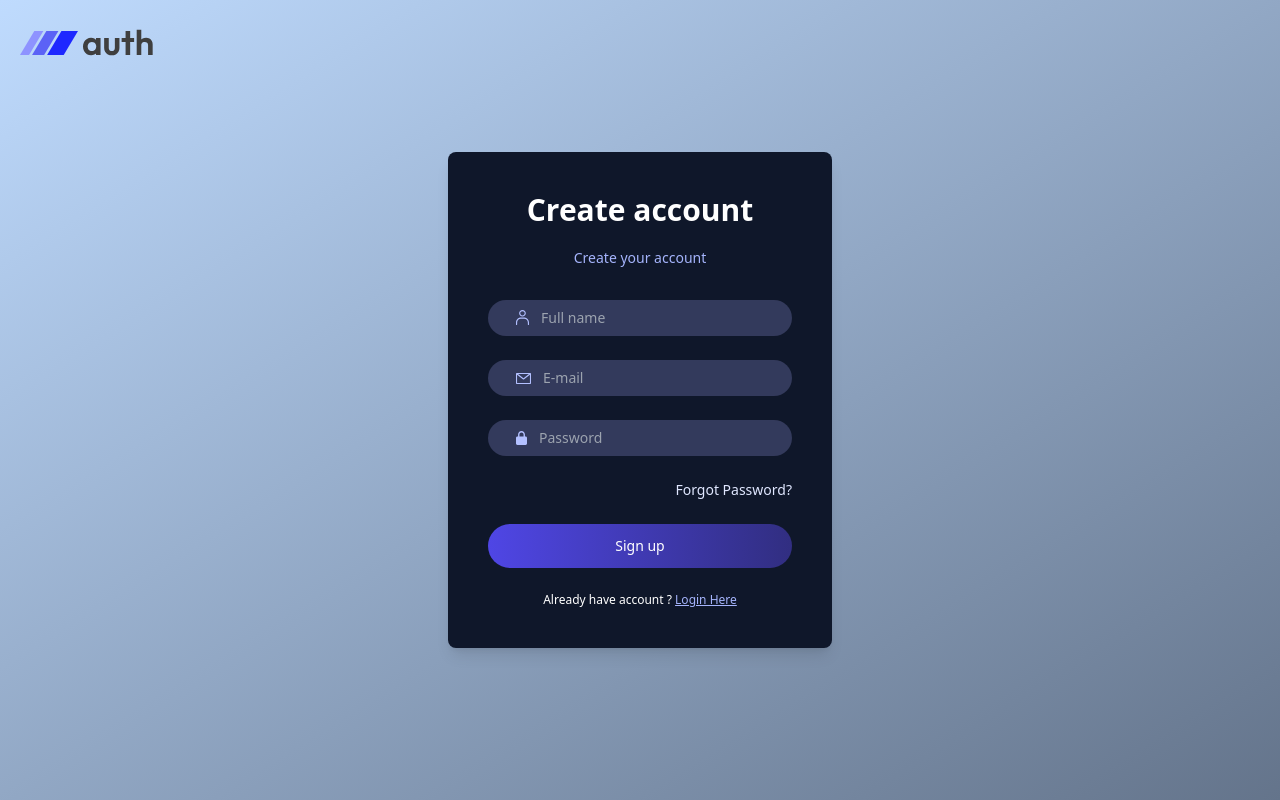
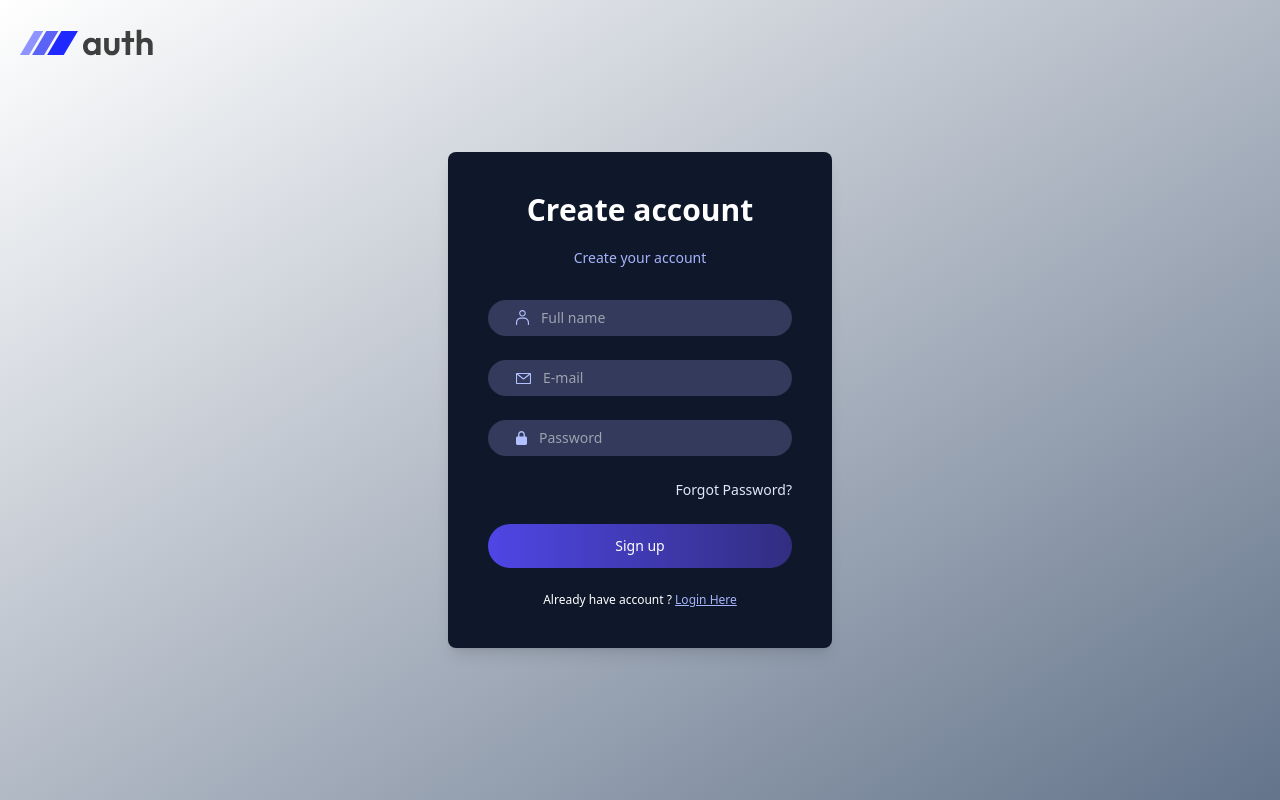
Before and after one commit to zdawan/Authentication, a React (Vite) app in the folder client/: page /login in a window 1280 px wide. Built offline with nearby package versions, Linux system fonts and the light colour scheme.

Commit message:
Second Commit

```diff
--- a/client/src/pages/Home.jsx
+++ b/client/src/pages/Home.jsx
@@ -4,7 +4,7 @@
 
 const Home = () => {
   return (
-    <div className='items-center justify-center min-h-screen bg-[url("../assets/bg_img.png")] bg-cover bg-center'>
+    <div className='items-center justify-center  min-h-screen bg-[url("../assets/bg_img.png")] bg-cover bg-center'>
       <Navbar />
       <Header />
     </div>
--- a/client/src/pages/Login.jsx
+++ b/client/src/pages/Login.jsx
@@ -15,7 +15,7 @@
 
   //we use state to check that user is on sign-in or sign-up
   return (
-    <div className="flex items-center justify-center min-h-screen px-4 sm:px-0 bg-gradient-to-br from-blue-200 to-slate-500">
+    <div className="flex items-center justify-center min-h-screen px-4 sm:px-0 bg-gradient-to-br from-white to-slate-500">
       <img
         onClick={() => navigate("/")}
         src={assets.logo}
```
